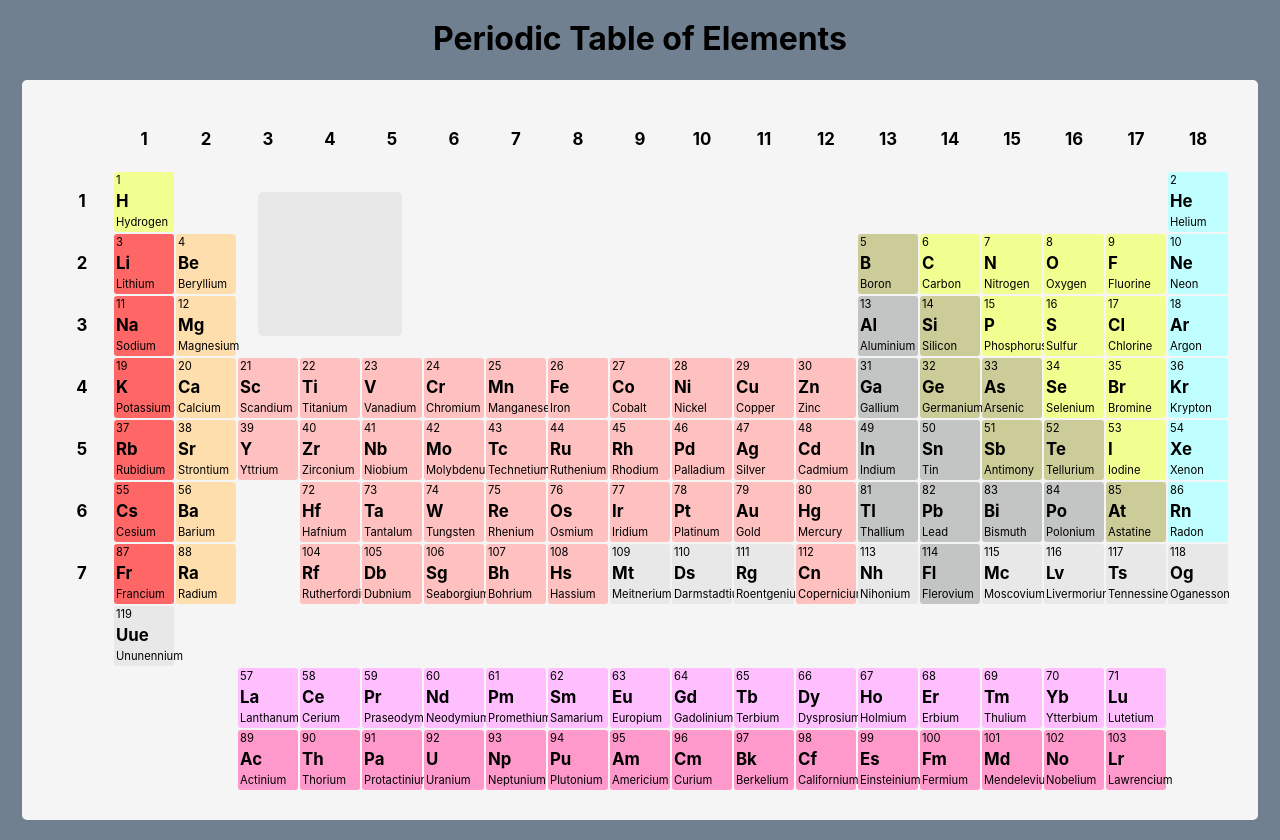
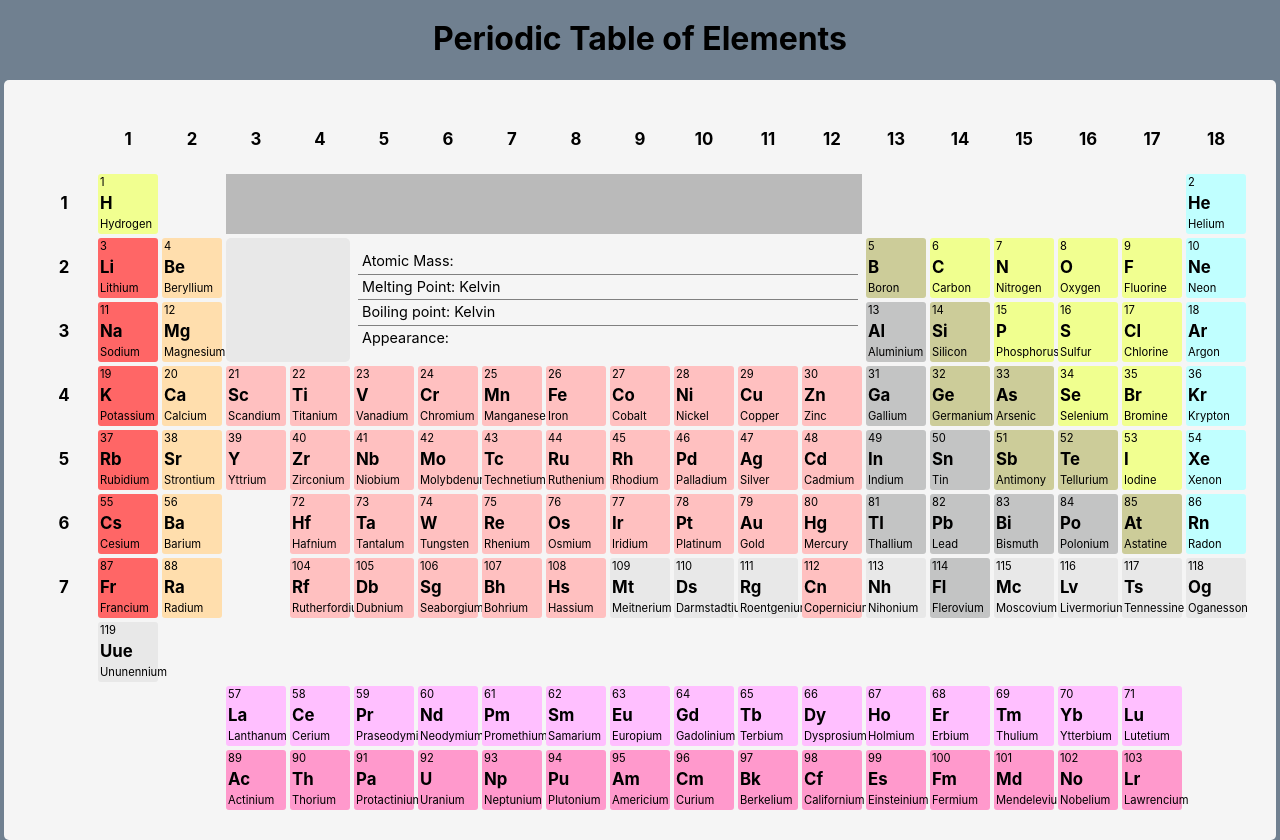
Before and after one commit to nbrown0000/periodictable, a React (Create React App) app: page / in a window 1280 px wide. Built offline with nearby package versions, Linux system fonts and the light colour scheme.

Commit message:
revamped key to look and repond better

```diff
--- a/src/Card.js
+++ b/src/Card.js
@@ -1,24 +1,26 @@
 import React from 'react';
-import './Card.css';
+import './ComponentStyles.css';
 import {getBackground} from './Util';
 
 const Card = ({ number, name, symbol, mass, category, shells=[] }) => {
   const cardStyle = {
-    backgroundColor: `${getBackground(category)}`,
+    gridColumnStart: 1,
+    gridColumnEnd: 3,
+    gridRowStart: 2,
+    gridRowEnd: 4,
+    backgroundColor: `${getBackground(category)}`
   };
-
-  console.log(shells);
 
   return(
     <div className='card-container' style={cardStyle}>
-      <div className='card left'>
+      <div key='1' className='card left'>
         <h3>{number}</h3>
         <h2>{symbol}</h2>
         <p>{name}</p>
         <p>{mass}</p>
       </div>
 
-      <div className='card right'>
+      <div key='2' className='card right'>
         {shells.map((item) => {
           return(
             <p>{item}</p>
--- /dev/null
+++ b/src/ComponentStyles.css
@@ -0,0 +1,101 @@
+#period-table {
+  /* border: 1px solid black; */
+  border-radius: 5px;
+  background-color: whitesmoke;
+  padding: 30px;
+  display: grid;
+  grid-template-columns: repeat(18, 60px);
+  grid-template-rows: repeat(9, 60px);
+  grid-gap: 4px;
+}
+
+#key {
+  /* margin: 20px; */
+  /* padding: 5px; */
+  grid-column-start: 4;
+  grid-column-end: 14;
+  grid-row-start: 2;
+  grid-row-end: 5;
+  display: grid;
+  grid-template-columns: repeat(10, 60px);
+  grid-template-rows: repeat(3, 60px);
+  grid-gap: 4px;
+  /* background-color: aqua; */
+}
+
+#key-title {
+  grid-column-start: 1;
+  grid-column-end: 11;
+  grid-row-start: 0;
+  grid-row-end: 2;
+  display: flex;
+  align-items: center;
+  justify-content: space-between;
+  padding-left: 10px;
+  padding-right: 10px;
+  filter: brightness(80%);
+}
+
+#key-summary {
+  grid-column-start: 3;
+  grid-column-end: 11;
+  grid-row-start: 2;
+  grid-row-end: 4;
+  font-size: 0.9em;
+  padding: 4px;
+  display: flex;
+  flex-direction: column;
+  justify-content: center;
+}
+
+#key-summary > * {
+  margin: 0;
+  padding: 4px;
+  border-bottom: 1px solid gray;
+}
+
+#key-summary > *:nth-last-child(1) {
+  border-bottom: none;
+}
+
+/* CARD COMPONENT START */
+.card-container {
+  grid-column-start: 1;
+  grid-column-end: 7;
+  grid-row-start: 2;
+  grid-row-end: 4;
+
+  display: flex;
+  flex-direction: row;
+  height: 100%;
+  padding-left: 10px;
+  border-radius: 5px;
+  flex-wrap: wrap;
+}
+
+.left {
+  width: 80%;
+  justify-content: space-evenly;
+}
+
+.right {
+  width: 20%;
+  align-items: flex-end;
+  padding: 10px 10px 0 0;
+  font-size: 0.9em;
+}
+
+.card {
+  display: flex;
+  flex-direction: column;
+  height: 100%;
+}
+
+.card > * {
+  margin: 0;
+}
+
+.card > h3 {
+  font-weight: 100;
+}
+/* CARD COMPONENT END */
--- a/src/Key.css
+++ /dev/null
@@ -1,8 +0,0 @@
-#key {
-  margin: 20px;
-  /* padding: 5px; */
-  grid-column-start: 4;
-  grid-column-end: 7;
-  grid-row-start: 2;
-  grid-row-end: 5;
-}
--- a/src/Key.js
+++ b/src/Key.js
@@ -1,12 +1,25 @@
 import React from 'react';
-import './Key.css';
+import './ComponentStyles.css';
 import Card from './Card';
+import KeyTitle from './KeyTitle';
 
 const Key = ({card}) => {
   return (
     <div id='key'>
+      <KeyTitle
+        id='title'
+        name={card.name}
+        category={card.category}
+      />
+      {/* <Summary/> */}
+      <div id='key-summary'>
+        <p>Atomic Mass: {card.atomic_mass}</p>
+        <p>Melting Point: {card.melt} Kelvin</p>
+        <p>Boiling point: {card.boil} Kelvin</p>
+        <p>Appearance: {card.appearance}</p>
+      </div>
       <Card
-        className='card'
+        key={card.number}
         number={card.number}
         name={card.name}
         symbol={card.symbol}
--- /dev/null
+++ b/src/KeyTitle.js
@@ -0,0 +1,20 @@
+import React from 'react';
+import {getBackground} from './Util';
+import './ComponentStyles.css';
+
+const KeyTitle = ({ name, category }) => {
+
+  const divStyle = {
+    backgroundColor: `${getBackground(category)}`
+  };
+
+
+  return(
+    <div id='key-title' style={divStyle}>
+      <h1>{name}</h1>
+      <p>{category}</p>
+    </div>
+  );
+}
+
+export default KeyTitle;
--- a/src/PeriodicTable.css
+++ /dev/null
@@ -1,10 +0,0 @@
-.period-table {
-  /* border: 1px solid black; */
-  border-radius: 5px;
-  background-color: whitesmoke;
-  padding: 30px;
-  display: grid;
-  grid-template-columns: repeat(18, 60px);
-  grid-template-rows: repeat(9, 60px);
-  grid-gap: 2px;
-}
--- a/src/PeriodicTable.js
+++ b/src/PeriodicTable.js
@@ -1,17 +1,16 @@
 import React from 'react';
 import Element from './Element';
-import './PeriodicTable.css';
+import './ComponentStyles.css';
 import Key from './Key';
-import Border from './Border';
 import BorderElement from './BorderElement';
 
-const PeriodicTable = ({list, hoverElement, cardElement}) => {
+const PeriodicTable = ({list = [], hoverElement, cardElement}) => {
   // console.log({cardElement})
 
   let borderElements = [];
   for(let i=1; i<=18; i++) {
     borderElements.push(
-      <BorderElement key={i} xPos={i} yPos={0} name={i}/>
+      <BorderElement key={i} xPos={i} yPos={0} name={i} onHover={function(){console.log('this')}}/>
     )
   }
   for(let j=1; j<=7; j++) {
@@ -21,7 +20,7 @@ const PeriodicTable = ({list, hoverElement, cardElement}) => {
   }
 
   return (
-    <div className='period-table'>
+    <div id='period-table'>
       {borderElements}
       <Key card={cardElement}/>
       {list.map((item,i) => {
```
